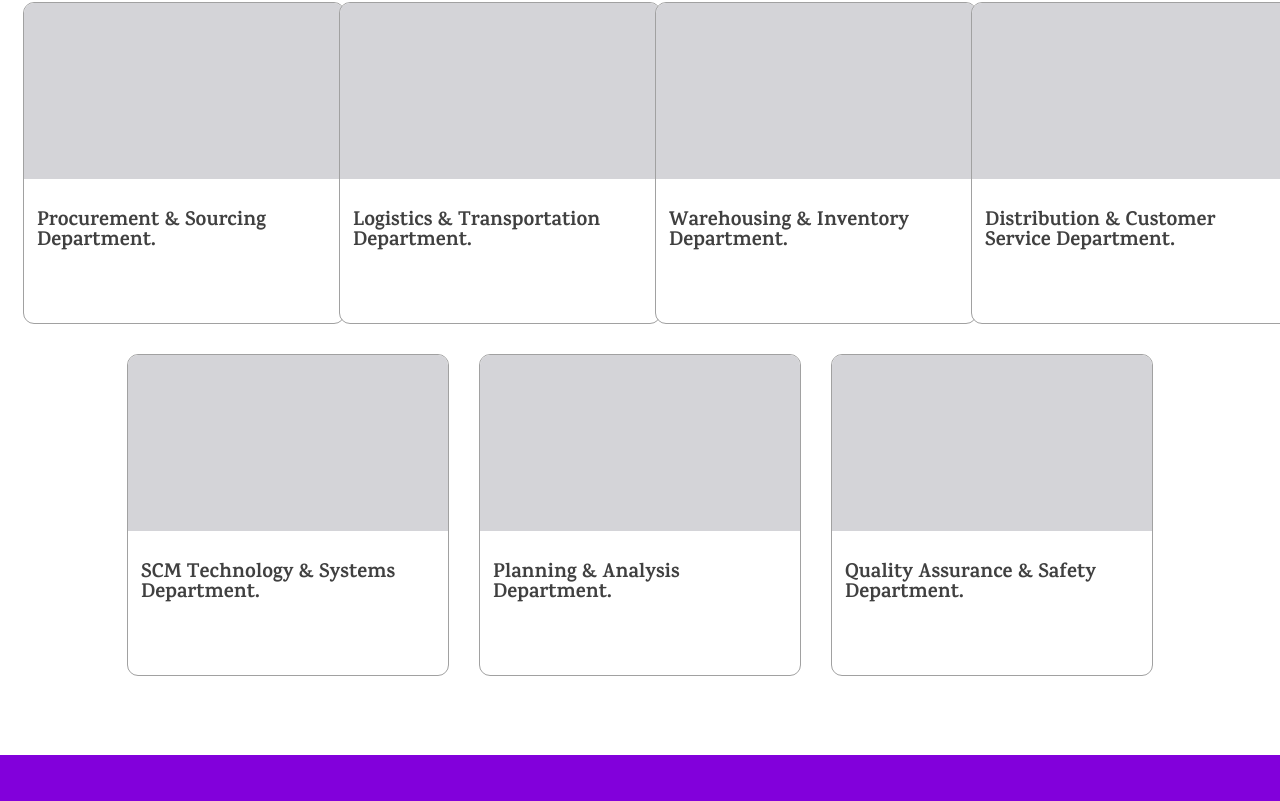
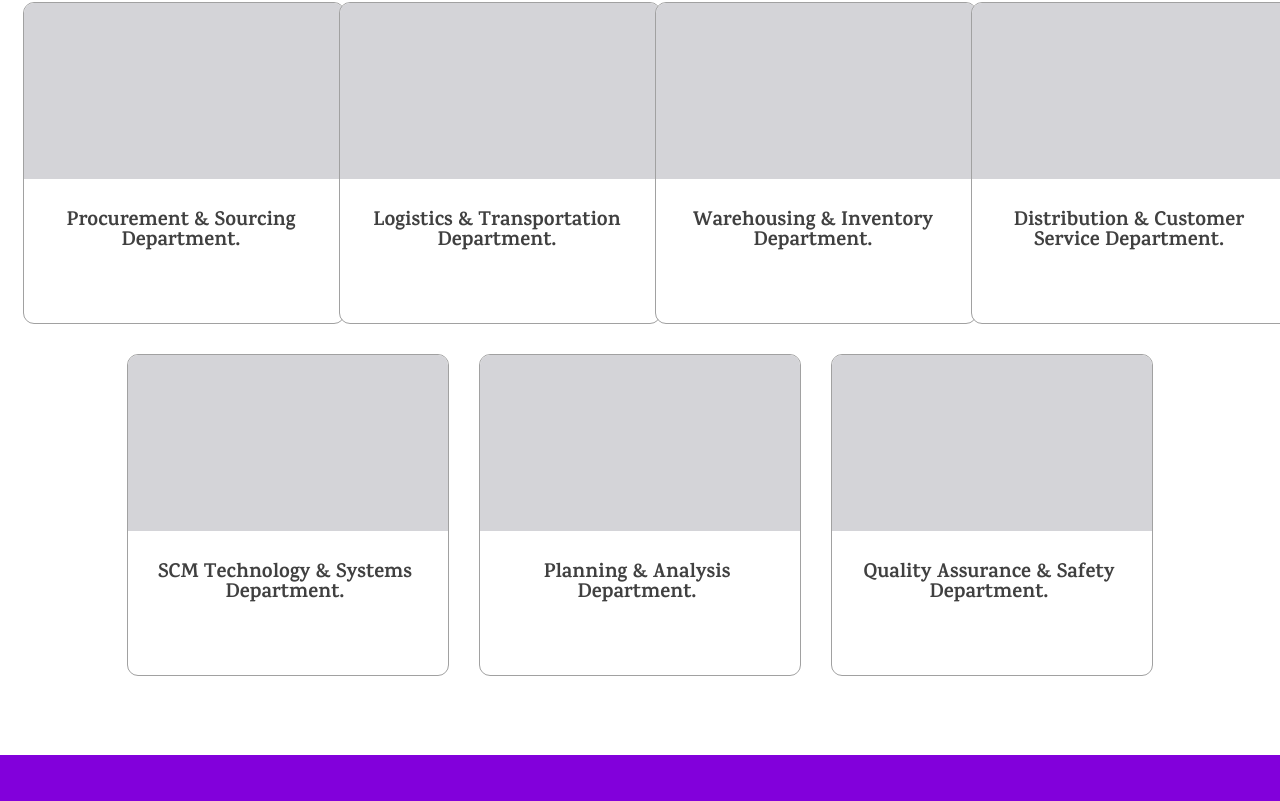
Before and after one commit to KSH-Organization/quality, a Next.js app: page /en/people in a window 1280 px wide. Shown: the part 645-1446 px from the top of the page. Built offline with nearby package versions, Linux system fonts and the light colour scheme.

Commit message:
Make People page RTL independent with centered text and fixed card order

```diff
--- a/src/app/[locale]/people/page.tsx
+++ b/src/app/[locale]/people/page.tsx
@@ -46,16 +46,12 @@ export default function PeoplePage() {
           </h2>
 
           {/* First Row - 4 cards */}
-          <div className="flex justify-center gap-8 mb-8">
+          <div dir="ltr" className="flex justify-center gap-8 mb-8">
             {departmentsRow1.map((dept) => (
               <div key={dept} className="w-80 h-80 relative">
                 <div className="w-80 h-80 absolute bg-white rounded-[10px] outline outline-1 outline-neutral-400" />
                 <div className="w-80 h-44 absolute bg-zinc-300 rounded-tl-[10px] rounded-tr-[10px]" />
-                <div
-                  className={`w-72 absolute left-[13px] top-[209px] text-neutral-700 text-xl font-bold leading-5 ${
-                    isRtl ? "text-right" : "text-left"
-                  }`}
-                >
+                <div className="w-72 absolute left-[13px] top-[209px] text-center text-neutral-700 text-xl font-bold leading-5">
                   {t(`departments.${dept}`)}
                 </div>
               </div>
@@ -63,16 +59,12 @@ export default function PeoplePage() {
           </div>
 
           {/* Second Row - 3 cards */}
-          <div className="flex justify-center gap-8">
+          <div dir="ltr" className="flex justify-center gap-8">
             {departmentsRow2.map((dept) => (
               <div key={dept} className="w-80 h-80 relative">
                 <div className="w-80 h-80 absolute bg-white rounded-[10px] outline outline-1 outline-neutral-400" />
                 <div className="w-80 h-44 absolute bg-zinc-300 rounded-tl-[10px] rounded-tr-[10px]" />
-                <div
-                  className={`w-72 absolute left-[13px] top-[209px] text-neutral-700 text-xl font-bold leading-5 ${
-                    isRtl ? "text-right" : "text-left"
-                  }`}
-                >
+                <div className="w-72 absolute left-[13px] top-[209px] text-center text-neutral-700 text-xl font-bold leading-5">
                   {t(`departments.${dept}`)}
                 </div>
               </div>
```
